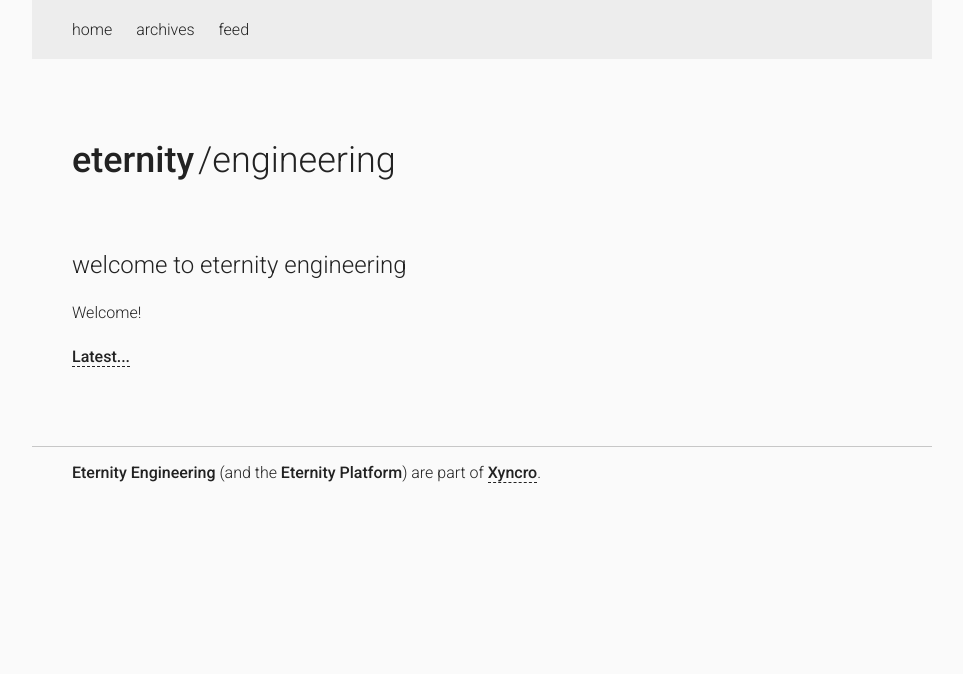
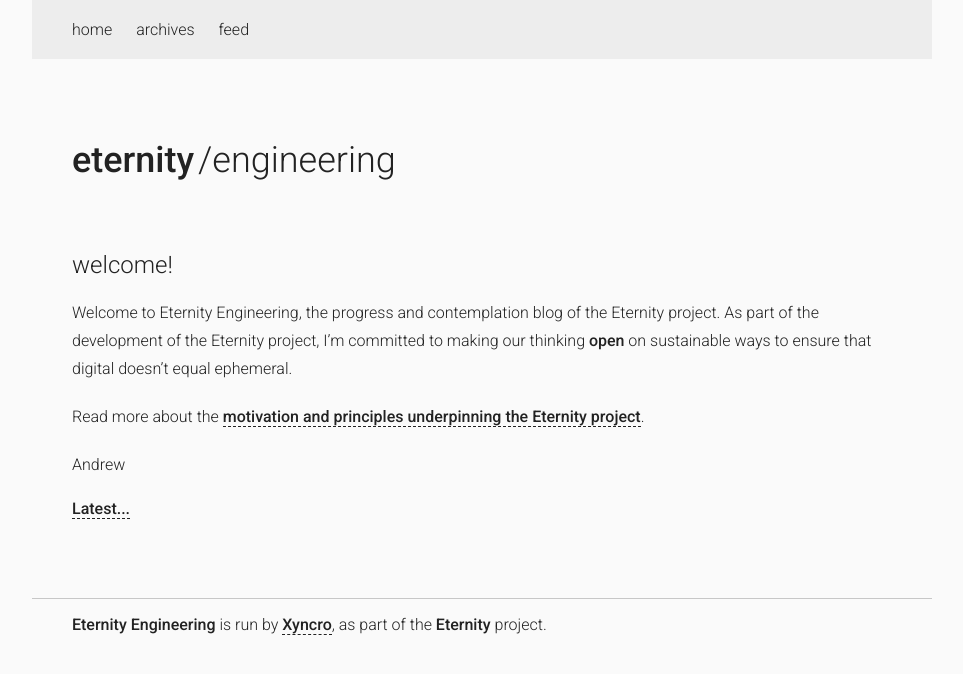
Before and after one commit to xyncro/sites-eternity.engineering, a Jekyll site: the page built from _posts/2018-03-05-welcome.md, in a window 1280 px wide. Shown: the top 674 px of the page, without its empty margins (158-1121 px from the left). Built offline with Jekyll 4.4.1, drawn with Linux system fonts in a browser that asks for light colours; our own code applies the rules of GitHub Pages for plain Markdown files.

Commit message:
New post, tweaks

```diff
--- a/_includes/footer.html
+++ b/_includes/footer.html
@@ -1,13 +1,3 @@
 <footer>
-  <p><strong>Eternity Engineering</strong> (and the <strong>Eternity Platform</strong>) are part of <a href="https://xyncro.com">Xyncro</a>.</p>
+  <p><strong>Eternity Engineering</strong> is run by <a href="https://xyncro.com">Xyncro</a>, as part of the <strong>Eternity</strong> project.</p>
 </footer>
-
-<script>
-  (function(i,s,o,g,r,a,m){i['GoogleAnalyticsObject']=r;i[r]=i[r]||function(){
-  (i[r].q=i[r].q||[]).push(arguments)},i[r].l=1*new Date();a=s.createElement(o),
-  m=s.getElementsByTagName(o)[0];a.async=1;a.src=g;m.parentNode.insertBefore(a,m)
-  })(window,document,'script','//www.google-analytics.com/analytics.js','ga');
-
-  ga('create', 'UA-53713533-2', 'auto');
-  ga('send', 'pageview');
-</script>
--- a/_posts/2018-03-05-welcome.md
+++ b/_posts/2018-03-05-welcome.md
@@ -1,5 +1,11 @@
 ---
-title: Welcome to Eternity Engineering
+title: Welcome!
 ---
 
-Welcome!
+Welcome to Eternity Engineering, the progress and contemplation blog of the Eternity project. As part of the development of the Eternity project, I'm committed to making our thinking **open** on sustainable ways to ensure that digital doesn't equal ephemeral.
+
+Read more about the [motivation and principles underpinning the Eternity project][why-eternity].
+
+Andrew
+
+[why-eternity]: /2018/03/06/why-eternity/
```
Also changed, not shown: _posts/2018-03-06-why-eternity.md (added, +35 -0 lines).
